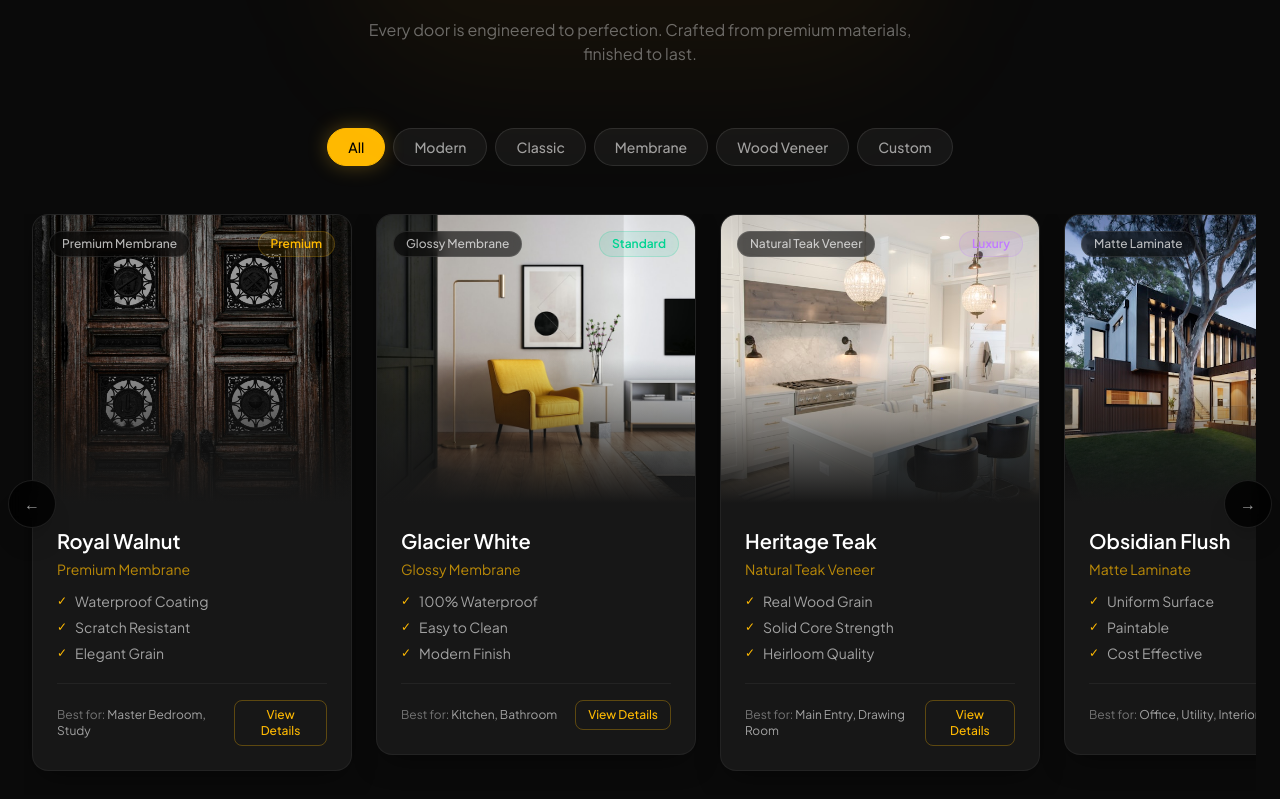
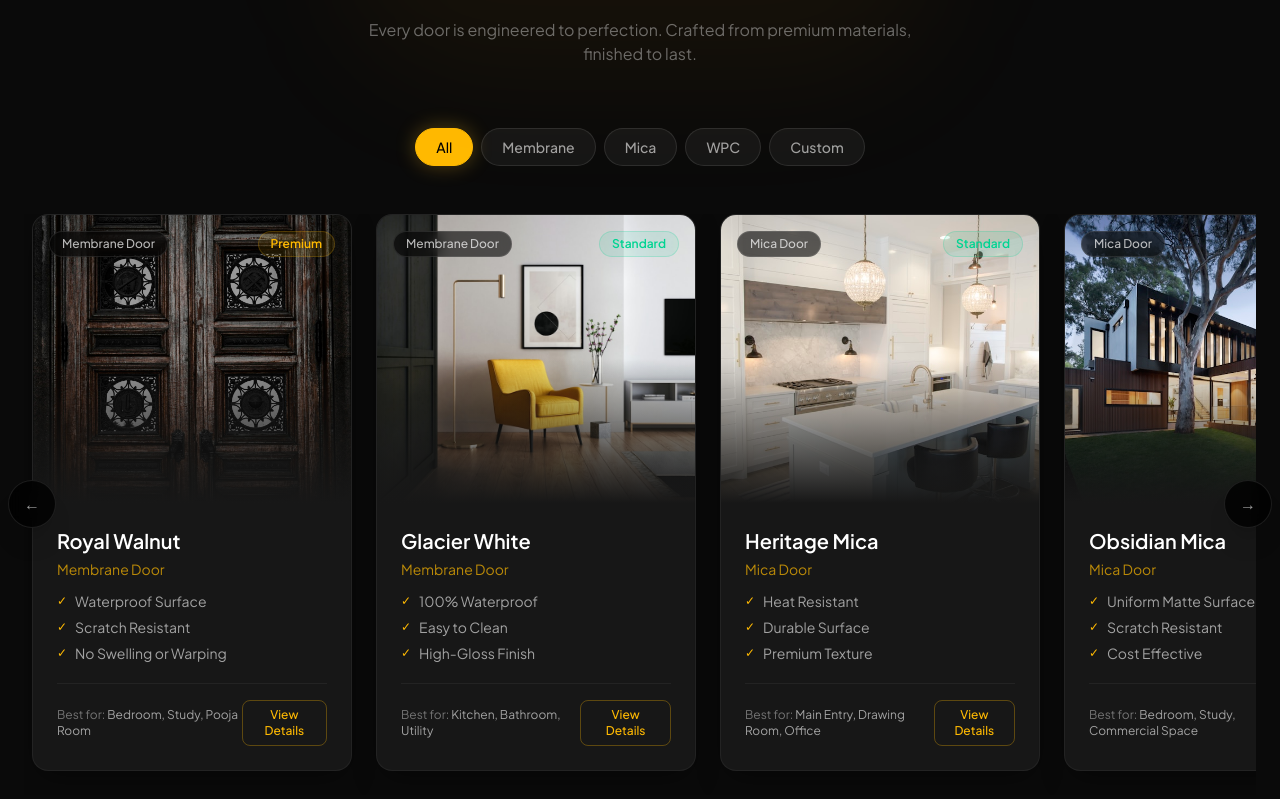
Before and after one commit to bhanuhu/Jagdamba, a React (Vite) app: page / in a window 1280 px wide. Shown: the part 10401-11200 px from the top of the page. Built offline with nearby package versions, Linux system fonts and the light colour scheme.

Commit message:
feat: update Jagdamba Doors catalogue to Membrane, Mica, WPC, Custom types

```diff
--- a/src/components/JagdambaDoors.tsx
+++ b/src/components/JagdambaDoors.tsx
@@ -3,104 +3,115 @@ import { useScrollProgress } from '../hooks/useScrollProgress';
 
 // Door catalogue data
 const DOORS = [
+  // ── MEMBRANE ──────────────────────────────────────
   {
     id: 1,
     name: 'Royal Walnut',
     category: 'membrane',
-    style: 'classic',
     image: '/images/jagdamba-doors-timber.jpg',
-    finish: 'Premium Membrane',
-    material: 'High-Density MDF Core',
-    bestUse: 'Master Bedroom, Study',
-    features: ['Waterproof Coating', 'Scratch Resistant', 'Elegant Grain'],
+    finish: 'Membrane Door',
+    material: 'High-Density MDF Core with PVC Membrane',
+    bestUse: 'Bedroom, Study, Pooja Room',
+    features: ['Waterproof Surface', 'Scratch Resistant', 'No Swelling or Warping'],
     sizes: ['7×3 ft', '7×3.5 ft', '8×3 ft', 'Custom'],
-    colors: ['Walnut Brown', 'Dark Espresso', 'Natural Teak'],
-    description: 'A timeless walnut grain membrane door with a rich, warm finish. Crafted with high-density MDF core for superior sound insulation and a lifetime of elegant performance.',
+    colors: ['Walnut Brown', 'Dark Espresso', 'Natural Oak'],
+    description: 'A rich walnut-finish PVC membrane door vacuum-pressed over high-density MDF. Moisture and scratch resistant — perfect for bedrooms and humid-prone rooms.',
     priceTag: 'Premium'
   },
   {
     id: 2,
     name: 'Glacier White',
     category: 'membrane',
-    style: 'modern',
     image: '/images/jagdamba-door-membrane.jpg',
-    finish: 'Glossy Membrane',
-    material: 'HDF Moisture Guard Core',
-    bestUse: 'Kitchen, Bathroom',
-    features: ['100% Waterproof', 'Easy to Clean', 'Modern Finish'],
+    finish: 'Membrane Door',
+    material: 'HDF Core with Glossy PVC Membrane',
+    bestUse: 'Kitchen, Bathroom, Utility',
+    features: ['100% Waterproof', 'Easy to Clean', 'High-Gloss Finish'],
     sizes: ['7×3 ft', '7×3.5 ft', 'Custom'],
-    colors: ['Pure White', 'Off-White', 'Pearl'],
-    description: 'Clean, modern high-gloss membrane door. Engineered with HDF Moisture Guard core — ideal for kitchen and bathroom environments where aesthetics meet function.',
+    colors: ['Pure White', 'Off-White', 'Pearl Grey'],
+    description: 'Sleek glossy membrane door on HDF core. The high-gloss surface is non-porous, moisture-proof, and effortlessly wipes clean — ideal for kitchens and bathrooms.',
+    priceTag: 'Standard'
+  },
+  // ── MICA ──────────────────────────────────────────
+  {
+    id: 3,
+    name: 'Heritage Mica',
+    category: 'mica',
+    image: '/images/jagdamba-door-teak.jpg',
+    finish: 'Mica Door',
+    material: 'Solid Flush Core + High-Pressure Mica Laminate',
+    bestUse: 'Main Entry, Drawing Room, Office',
+    features: ['Heat Resistant', 'Durable Surface', 'Premium Texture'],
+    sizes: ['7×3 ft', '7×3.5 ft', '8×3 ft', '8×3.5 ft', 'Custom'],
+    colors: ['Teak Wood', 'Rosewood', 'Wenge', 'Light Maple'],
+    description: 'High-pressure mica laminate bonded over a solid flush core. Delivers rich wood-look texture with superior heat and impact resistance — a practical classic.',
     priceTag: 'Standard'
   },
   {
-    id: 3,
-    name: 'Heritage Teak',
-    category: 'veneer',
-    style: 'classic',
-    image: '/images/jagdamba-door-teak.jpg',
-    finish: 'Natural Teak Veneer',
-    material: 'Solid Timber Core',
-    bestUse: 'Main Entry, Drawing Room',
-    features: ['Real Wood Grain', 'Solid Core Strength', 'Heirloom Quality'],
-    sizes: ['8×3.5 ft', '8×4 ft', '9×4 ft', 'Custom'],
-    colors: ['Golden Teak', 'Aged Teak', 'Dark Teak'],
-    description: 'Authentic natural teak veneer over a solid timber core. This door tells a story — every grain line is unique. Reserved for the entrance that deserves to make an impression.',
-    priceTag: 'Luxury'
-  },
-  {
     id: 4,
-    name: 'Obsidian Flush',
-    category: 'flush',
-    style: 'modern',
+    name: 'Obsidian Mica',
+    category: 'mica',
     image: '/images/jagdamba-door-flush.jpg',
-    finish: 'Matte Laminate',
-    material: 'Engineered Wood Core',
-    bestUse: 'Office, Utility, Interior',
-    features: ['Uniform Surface', 'Paintable', 'Cost Effective'],
+    finish: 'Mica Door',
+    material: 'Engineered Wood Core + Matte Mica',
+    bestUse: 'Bedroom, Study, Commercial Space',
+    features: ['Uniform Matte Surface', 'Scratch Resistant', 'Cost Effective'],
     sizes: ['7×3 ft', '7×3.5 ft', '8×3 ft'],
-    colors: ['Midnight Black', 'Charcoal', 'Stone Grey'],
-    description: 'Contemporary flush door in a sleek matte laminate finish. A versatile, architectural choice for modern homes and commercial spaces that value clean lines.',
+    colors: ['Midnight Black', 'Charcoal Grey', 'Stone Beige'],
+    description: 'Contemporary matte mica door on engineered wood core. Clean, architectural lines with a durable surface — a versatile choice for modern homes and offices.',
     priceTag: 'Standard'
   },
+  // ── WPC ───────────────────────────────────────────
   {
     id: 5,
-    name: 'Bespoke Arc',
-    category: 'designer',
-    style: 'custom',
-    image: '/images/jagdamba-door-designer.jpg',
-    finish: 'Multi-Tone Designer Panel',
-    material: 'Engineered Core + MDF Frame',
-    bestUse: 'Living Room, Villa Entry',
-    features: ['CNC Engraved', 'Custom Panel Design', 'Statement Piece'],
-    sizes: ['8×4 ft', '9×4 ft', 'Fully Custom'],
-    colors: ['Champagne Gold', 'Bronze Inlay', 'Ivory + Walnut'],
-    description: 'Hand-crafted designer door with CNC precision panel work. Each piece is a collaboration between you and our master craftsmen. No two are identical.',
-    priceTag: 'Bespoke'
+    name: 'WPC Marine',
+    category: 'wpc',
+    image: '/images/jagdamba-door-veneer.jpg',
+    finish: 'WPC Door',
+    material: 'Wood-Plastic Composite (WPC)',
+    bestUse: 'Bathroom, Balcony, Outdoor-Facing',
+    features: ['100% Waterproof', 'Termite Proof', 'No Rot or Rust'],
+    sizes: ['7×3 ft', '7×3.5 ft', '8×3 ft', 'Custom'],
+    colors: ['Natural Teak', 'Walnut', 'Ivory White', 'Grey'],
+    description: 'Engineered from wood-plastic composite — completely waterproof, termite-proof, and rot-proof. The ideal door for bathrooms, wet areas, and outdoor-facing rooms.',
+    priceTag: 'Premium'
   },
   {
     id: 6,
-    name: 'Havana Veneer',
-    category: 'veneer',
-    style: 'classic',
-    image: '/images/jagdamba-door-veneer.jpg',
-    finish: 'Cross-Band Veneer',
-    material: 'Marine Grade Plywood Core',
-    bestUse: 'Bedroom, Wardrobe Panels',
-    features: ['Anti-Warp Core', 'Rich Texture', 'BWR Grade'],
+    name: 'WPC Luxe',
+    category: 'wpc',
+    image: '/images/jagdamba-door-walnut.jpg',
+    finish: 'WPC Door',
+    material: 'Premium WPC with Textured Surface',
+    bestUse: 'Master Bathroom, Kitchen, Service Areas',
+    features: ['Zero Maintenance', 'UV Resistant', 'Fire Retardant Grade'],
     sizes: ['7×3 ft', '7×3.5 ft', '8×3 ft', 'Custom'],
-    colors: ['Havana Brown', 'Light Maple', 'Dark Cherry'],
-    description: 'Rich cross-banded veneer over marine-grade plywood. Built with precision anti-warp construction for doors that hold their shape through India\'s climate extremes.',
+    colors: ['Dark Walnut', 'Sand Beige', 'Charcoal'],
+    description: 'Premium WPC door with a tactile wood-grain texture and fire-retardant core. Built for high-moisture and heavy-use areas where quality cannot be compromised.',
     priceTag: 'Premium'
+  },
+  // ── CUSTOM ────────────────────────────────────────
+  {
+    id: 7,
+    name: 'Bespoke Arc',
+    category: 'custom',
+    image: '/images/jagdamba-door-designer.jpg',
+    finish: 'Custom Design Door',
+    material: 'Client-Specified Core + Finish',
+    bestUse: 'Villa Entry, Living Room, Statement Spaces',
+    features: ['CNC Panel Carving', 'Any Finish Possible', 'Unique Every Time'],
+    sizes: ['Any Size — Fully Custom'],
+    colors: ['Your Choice', 'Champagne Gold Inlay', 'Ivory + Walnut Combo'],
+    description: 'A true one-of-a-kind. You decide the size, finish, color, and panel design. Our craftsmen bring your vision to life with CNC precision and handcrafted detailing.',
+    priceTag: 'Bespoke'
   }
 ];
 
 const FILTERS = [
   { id: 'all', label: 'All' },
-  { id: 'modern', label: 'Modern' },
-  { id: 'classic', label: 'Classic' },
   { id: 'membrane', label: 'Membrane' },
-  { id: 'veneer', label: 'Wood Veneer' },
+  { id: 'mica', label: 'Mica' },
+  { id: 'wpc', label: 'WPC' },
   { id: 'custom', label: 'Custom' }
 ];
 
@@ -176,9 +187,6 @@ export default function JagdambaDoors() {
 
   const filteredDoors = DOORS.filter(d => {
     if (activeFilter === 'all') return true;
-    if (activeFilter === 'modern' || activeFilter === 'classic' || activeFilter === 'custom') {
-      return d.style === activeFilter;
-    }
     return d.category === activeFilter;
   });
 
```
